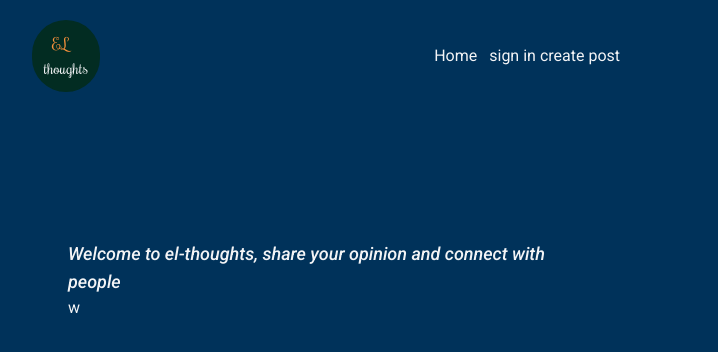
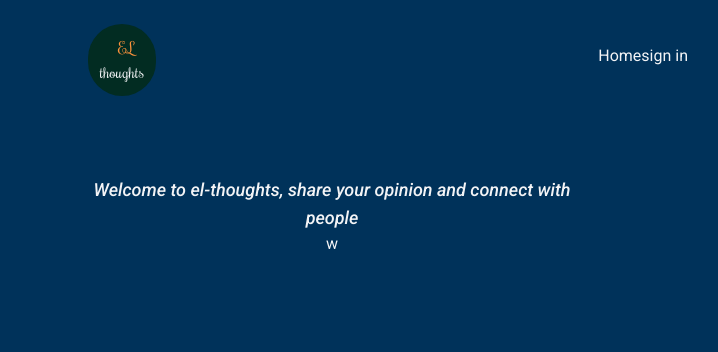
Before and after one commit to Emiraell/social-media, a React (Vite) app: page / in a window 1280 px wide. Shown: the top 352 px of the page, without its empty margins (308-1026 px from the left). Built offline with nearby package versions, Linux system fonts and the light colour scheme.

Commit message:
add; firebase config

```diff
--- a/package.json
+++ b/package.json
@@ -15,8 +15,10 @@
     "@fortawesome/free-brands-svg-icons": "^6.5.1",
     "@fortawesome/free-solid-svg-icons": "^6.5.1",
     "@fortawesome/react-fontawesome": "^0.2.0",
+    "firebase": "^10.8.1",
     "react": "^18.2.0",
     "react-dom": "^18.2.0",
+    "react-firebase-hooks": "^5.1.1",
     "react-router-dom": "^6.22.2"
   },
   "devDependencies": {
--- a/src/App.css
+++ b/src/App.css
@@ -550,6 +550,22 @@ video {
   --tw-backdrop-sepia:  ;
 }
 
+.fixed{
+  position: fixed;
+}
+
+.left-0{
+  left: 0px;
+}
+
+.right-0{
+  right: 0px;
+}
+
+.z-10{
+  z-index: 10;
+}
+
 .m-auto{
   margin: auto;
 }
@@ -566,6 +582,10 @@ video {
 
 .mt-32{
   margin-top: 8rem;
+}
+
+.mt-5{
+  margin-top: 1.25rem;
 }
 
 .block{
@@ -593,6 +613,10 @@ video {
   justify-content: space-between;
 }
 
+.overflow-hidden{
+  overflow: hidden;
+}
+
 .rounded-full{
   border-radius: 9999px;
 }
@@ -610,6 +634,16 @@ video {
   padding: 1.25rem;
 }
 
+.px-14{
+  padding-left: 3.5rem;
+  padding-right: 3.5rem;
+}
+
+.py-6{
+  padding-top: 1.5rem;
+  padding-bottom: 1.5rem;
+}
+
 .pl-2{
   padding-left: 0.5rem;
 }
@@ -625,6 +659,11 @@ video {
 .text-lg{
   font-size: 1.125rem;
   line-height: 1.75rem;
+}
+
+.text-3xl{
+  font-size: 1.875rem;
+  line-height: 2.25rem;
 }
 
 .italic{
@@ -647,6 +686,10 @@ video {
 }
 
 @media (min-width: 768px){
+  .md\:hidden{
+    display: none;
+  }
+
   .md\:w-\[70\%\]{
     width: 70%;
   }
--- a/src/App.tsx
+++ b/src/App.tsx
@@ -4,7 +4,7 @@ import Home from "./pages/Home";
 
 function App() {
   return (
-    <div className=" m-auto w-full md:w-[70%] lg:w-[50%] text-gray-100 font-roboto">
+    <div className=" m-auto w-full md:w-[70%] lg:w-[50%] text-center text-gray-100 font-roboto">
       <Router>
         <Routes>
           <Route path="/" element={<Home />} />
--- a/src/components/NavBar.tsx
+++ b/src/components/NavBar.tsx
@@ -1,20 +1,41 @@
+import { faX } from "@fortawesome/free-solid-svg-icons";
+import { faBars } from "@fortawesome/free-solid-svg-icons/faBars";
+import { FontAwesomeIcon } from "@fortawesome/react-fontawesome";
+import { useState } from "react";
 import { Link } from "react-router-dom";
 
 export default function NavBar() {
+  const [menuclicked, setMenuclicked] = useState<boolean>(false);
   return (
-    <div className="flex items-center p-5 justify-between">
+    <div className="py-6 px-14 ">
+      <nav className="fixed m-auto w-full md:w-[70%] lg:w-[50%] z-10">
+        <div className="flex justify-between overflow-hidden mx-5">
           <p className=" font-roche rounded-full bg-emerald-950 w-fit p-3">
             <span className="block pl-2 text-orange-400">EL</span>
             thoughts
-      </p>
-      <div className="flex">
+          </p>{" "}
+          <div className="pt-5">
+            <div
+              className="text-3xl md:hidden"
+              onClick={() => setMenuclicked(!menuclicked)}
+            >
+              {!menuclicked ? (
+                <FontAwesomeIcon icon={faBars} />
+              ) : (
+                <FontAwesomeIcon icon={faX} />
+              )}{" "}
+            </div>
+            <div className="md:flex">
               <Link to="/home">Home</Link>
-        <div className="mx-3">
+              <div className="">
                 {<Link to="/signin">sign in</Link>}{" "}
-          <Link to="/create">create post</Link>
+                {/* <Link to="/create">create post</Link> */}
               </div>
               <img src="" alt="" />
             </div>
           </div>
+        </div>
+      </nav>
+    </div>
   );
 }
--- /dev/null
+++ b/src/configurations/firebase.ts
@@ -0,0 +1,25 @@
+// Import the functions you need from the SDKs you need
+import { initializeApp } from "firebase/app";
+import { getAuth, GoogleAuthProvider } from "firebase/auth";
+import { getFirestore } from "firebase/firestore";
+// TODO: Add SDKs for Firebase products that you want to use
+// https://firebase.google.com/docs/web/setup#available-libraries
+
+// Your web app's Firebase configuration
+// For Firebase JS SDK v7.20.0 and later, measurementId is optional
+const firebaseConfig = {
+  apiKey: "AIzaSyAVbEuy1EhyRJUFR975b8IhsQj34yStntw",
+  authDomain: "social-media-12581.firebaseapp.com",
+  projectId: "social-media-12581",
+  storageBucket: "social-media-12581.appspot.com",
+  messagingSenderId: "193268344363",
+  appId: "1:193268344363:web:9d5c895c550e5aec65ac6e",
+  measurementId: "G-1GKS96EC53",
+};
+
+// Initialize Firebase
+const app = initializeApp(firebaseConfig);
+export const auth = getAuth(app);
+export const provider = new GoogleAuthProvider();
+
+export const db = getFirestore(app);
--- a/src/pages/Home.tsx
+++ b/src/pages/Home.tsx
@@ -5,7 +5,7 @@ export default function Home() {
     <div>
       <NavBar />
       <div className="mt-32 mx-14">
-        <p className=" text-lg italic">
+        <p className=" text-lg italic text-center">
           Welcome to el-thoughts, share your opinion and connect with people
         </p>
         <Welcome />
```
Also changed, not shown: 1 other file (tests, documents, lock files or other folders). Lines whose indentation alone changed are shown as unchanged.
